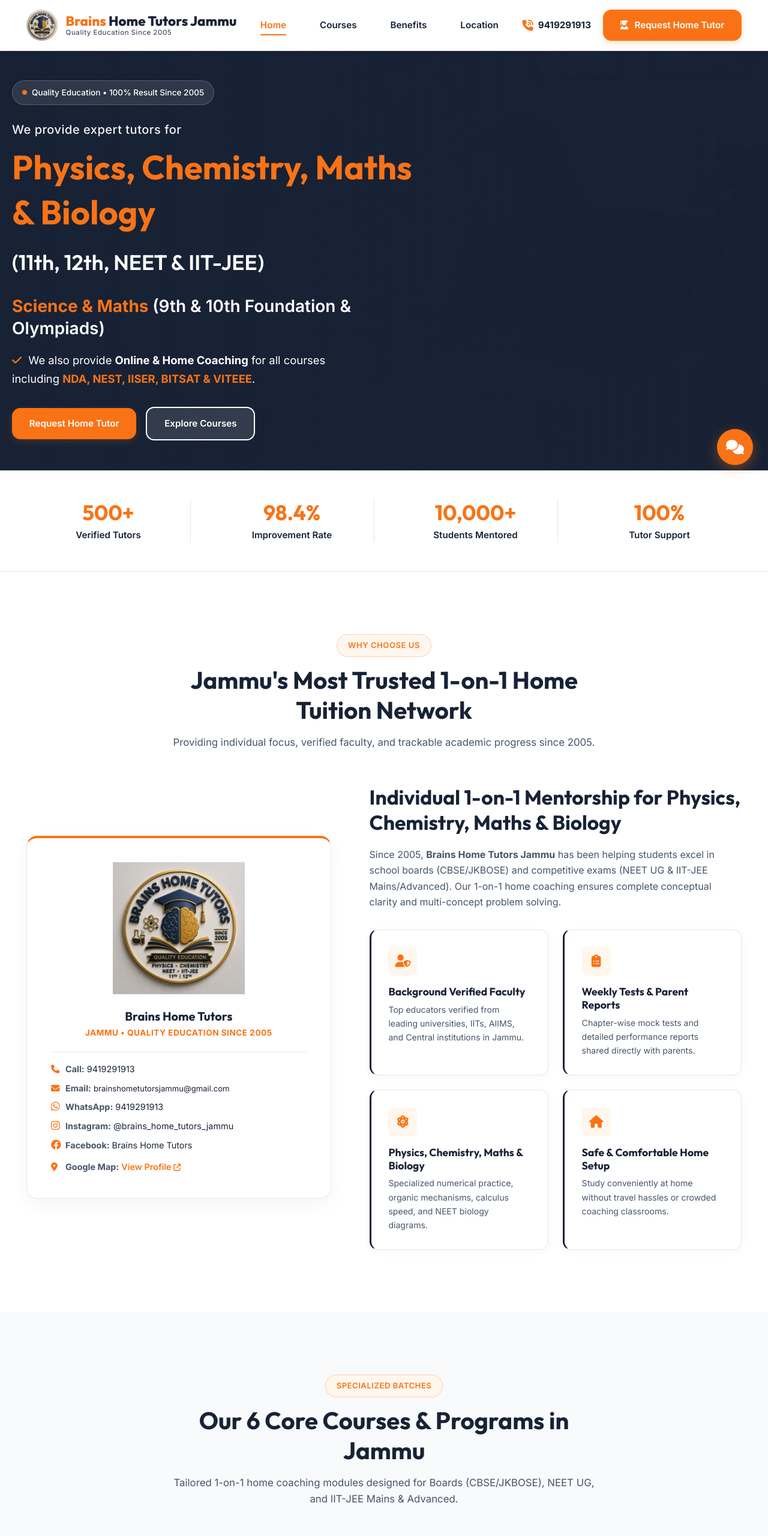
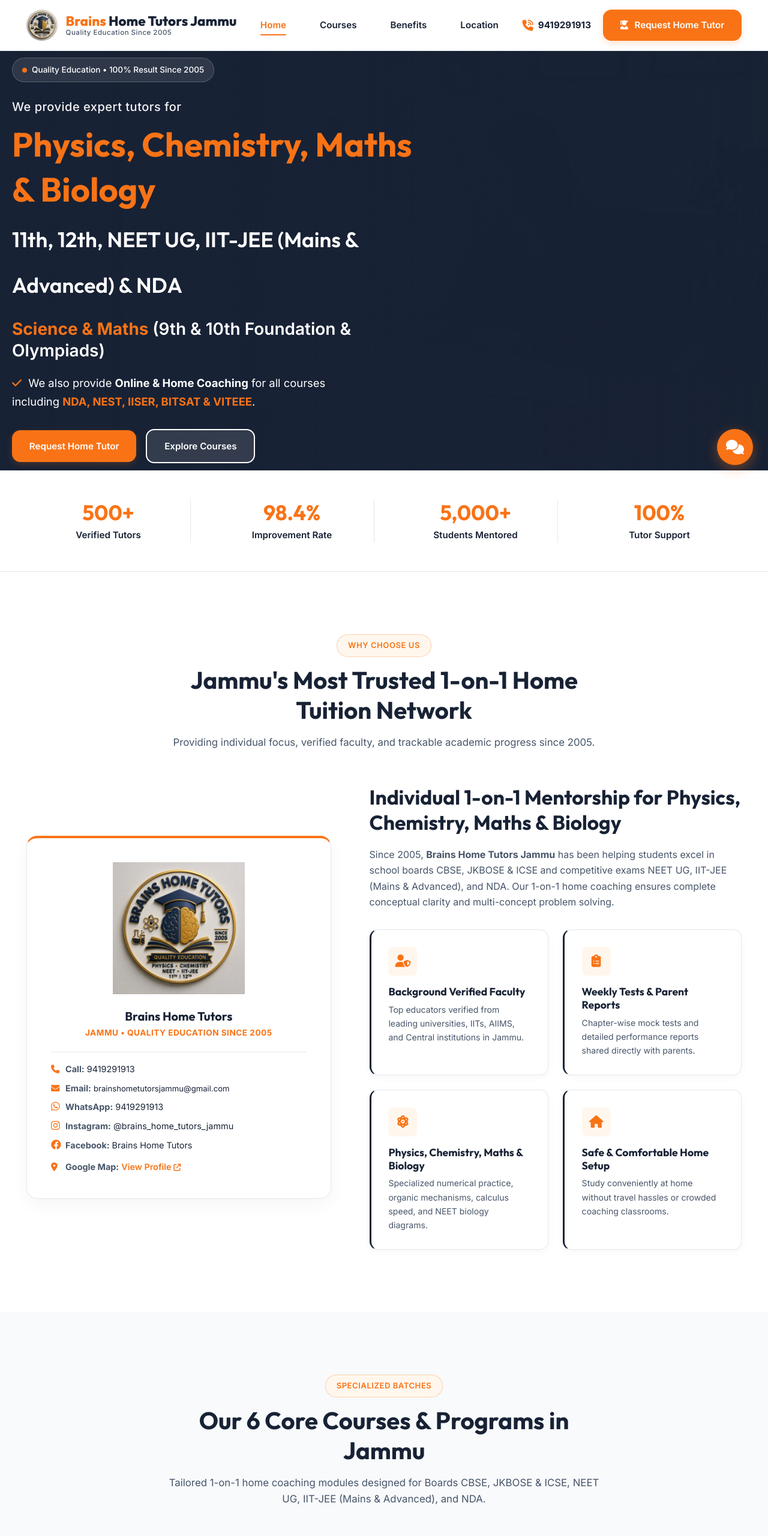
Before and after one commit to damandeeps107-eng/brain-home-tutors, a website: page index.html in a window 1280 px wide. Shown: the top 2560 px of the page at 60% size. Drawn offline with Linux system fonts and the light colour scheme.

Commit message:
Update stats to 5,000+ Students Mentored, add ICSE & NDA, and format JEE Mains & Advanced

```diff
--- a/index.html
+++ b/index.html
@@ -70,8 +70,8 @@
   <link href="https://fonts.googleapis.com/css2?family=Inter:wght@300;400;500;600;700;800&family=Outfit:wght@400;500;600;700;800&display=swap" rel="stylesheet">
   <link rel="stylesheet" href="https://cdnjs.cloudflare.com/ajax/libs/font-awesome/6.4.0/css/all.min.css">
 
-  <!-- Stylesheet (Cache-busted v2.3) -->
-  <link rel="stylesheet" href="css/styles.css?v=2.3">
+  <!-- Stylesheet (Cache-busted v2.4) -->
+  <link rel="stylesheet" href="css/styles.css?v=2.4">
 </head>
 <body>
 
@@ -134,7 +134,7 @@
         <p class="hero-top-sub">We provide expert tutors for</p>
         <h1 class="hero-main-title">
           <span class="orange">Physics, Chemistry, Maths & Biology</span> <br class="hero-desktop-br">
-          <span class="hero-main-subtitle">(11th, 12th, NEET & IIT-JEE)</span>
+          <span class="hero-main-subtitle">11th, 12th, NEET UG, IIT-JEE (Mains & Advanced) & NDA</span>
         </h1>
 
         <div class="hero-secondary-title">
@@ -170,7 +170,7 @@
           <p>Improvement Rate</p>
         </div>
         <div class="stats-strip-item">
-          <h3>10,000+</h3>
+          <h3>5,000+</h3>
           <p>Students Mentored</p>
         </div>
         <div class="stats-strip-item">
@@ -211,7 +211,7 @@
         <div class="about-content-side">
           <h2 style="margin-bottom: 1.2rem; font-size: 2.1rem; color: var(--dark-navy);">Individual 1-on-1 Mentorship for Physics, Chemistry, Maths & Biology</h2>
           <p style="color: var(--text-body); margin-bottom: 1.5rem;">
-            Since 2005, <strong>Brains Home Tutors Jammu</strong> has been helping students excel in school boards (CBSE/JKBOSE) and competitive exams (NEET UG & IIT-JEE Mains/Advanced). Our 1-on-1 home coaching ensures complete conceptual clarity and multi-concept problem solving.
+            Since 2005, <strong>Brains Home Tutors Jammu</strong> has been helping students excel in school boards CBSE, JKBOSE & ICSE and competitive exams NEET UG, IIT-JEE (Mains & Advanced), and NDA. Our 1-on-1 home coaching ensures complete conceptual clarity and multi-concept problem solving.
           </p>
 
           <div class="about-features">
@@ -249,7 +249,7 @@
       <div class="section-header">
         <div class="badge badge-orange-light">Specialized Batches</div>
         <h2>Our 6 Core Courses & Programs in Jammu</h2>
-        <p>Tailored 1-on-1 home coaching modules designed for Boards (CBSE/JKBOSE), NEET UG, and IIT-JEE Mains & Advanced.</p>
+        <p>Tailored 1-on-1 home coaching modules designed for Boards CBSE, JKBOSE & ICSE, NEET UG, IIT-JEE (Mains & Advanced), and NDA.</p>
       </div>
 
       <!-- Filter Tabs -->
@@ -416,7 +416,7 @@
           <p>Score Improvement Rate</p>
         </div>
         <div class="stat-card-box">
-          <h3>10,000+</h3>
+          <h3>5,000+</h3>
           <p>Students Mentored</p>
         </div>
         <div class="stat-card-box">
```
